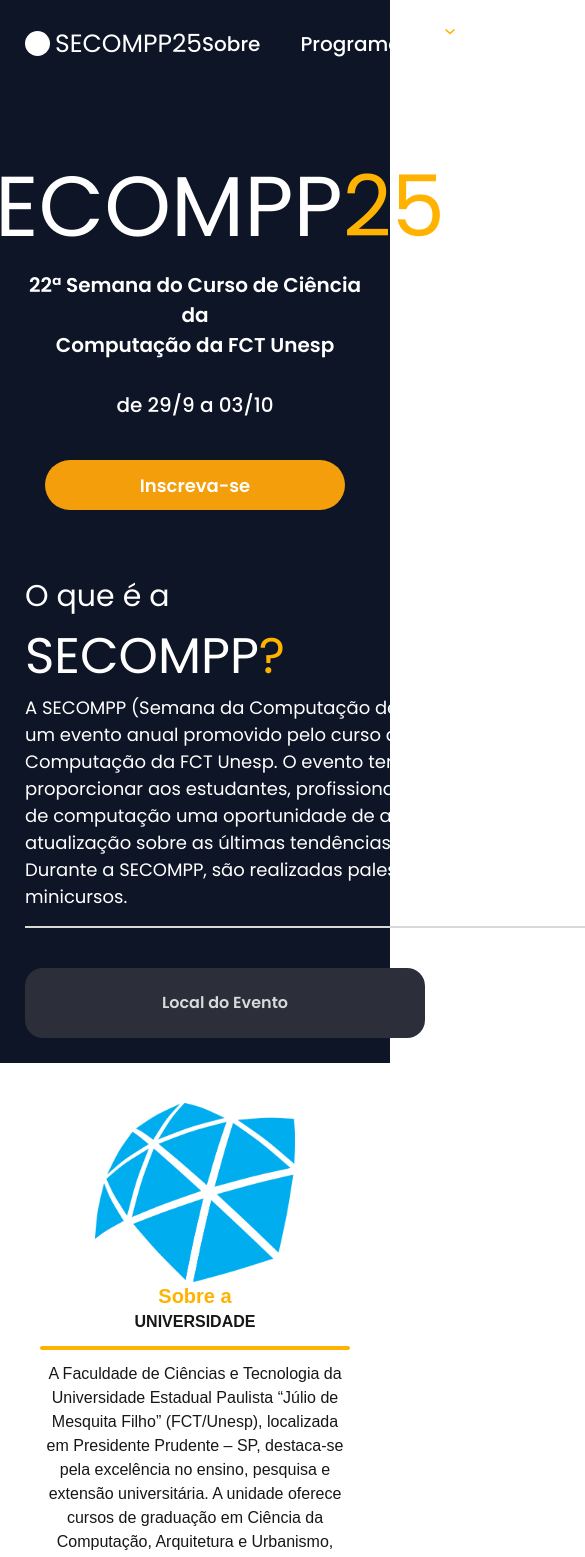
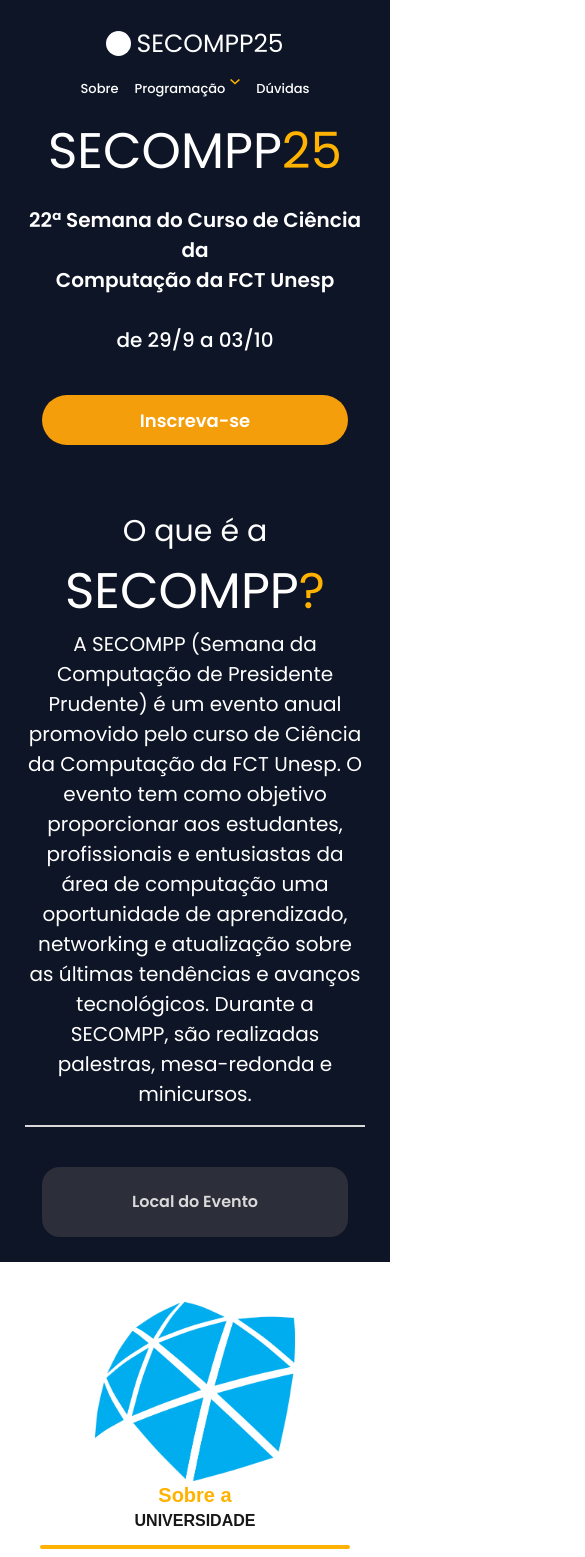
Before and after one commit to gabriellychm/site-secompp, a Next.js app: page / in a window 390 px wide. Shown: the top 1557 px of the page, 585 px wide, since content can reach past the window. Built offline with nearby package versions, Linux system fonts and the light colour scheme.

Commit message:
responsivo feito

```diff
--- a/src/app/components/presentation/EventSlider.tsx
+++ b/src/app/components/presentation/EventSlider.tsx
@@ -31,9 +31,9 @@
 
   return (
     <div className={sectionClasses}>
-      <div className="text-center grid grid-cols-3 justify-items-end w-full mb-5">
+      <div className="text-center grid md:grid-cols-3 md:justify-items-end justify-items-center w-full mb-5">
         <div className={"flex flex-col justify-center items-center"}>
-            <h2 className={`text-4xl w-fit font-bold uppercase border-b-4 border-[#FFB300]  ${textClasses}`}>
+            <h2 className={`text-4xl w-fit font-bold uppercase border-b-4 border-[#FFB300] ${textClasses}`}>
                 Programação
             </h2>
             <div className={"flex justify-start w-full"}>
--- a/src/app/components/presentation/Presentation.module.css
+++ b/src/app/components/presentation/Presentation.module.css
@@ -34,7 +34,7 @@
 
 .navMenu {
     display: flex;
-    gap: 40px;
+    gap: 3rem;
     font-weight: 500;
     font-size: 20px;
 }
@@ -155,10 +155,11 @@
 
 .bottomSection {
   display: flex;
+    justify-content: center;
 }
 
 .line {
-    width: 700px;       /* largura desejada */
+    width: 100%;       /* largura desejada */
     height: 2px;        /* altura da linha */
     background-color: #D9D9D9;  /* cor da linha */
     margin-top: 16px;   /* espaço entre o texto e a linha */
@@ -173,7 +174,7 @@
   font-size: 16px;
   font-weight: bold;
   margin-top: 40px;
-  width: 400px;
+  width: 90%;
   height: 70px;
   cursor: pointer;
   transition: background-color 0.3s ease;
@@ -182,3 +183,37 @@
 .btnLocalDoEvento:hover {
   background-color: #FFB300;
 }
+
+@media (max-width: 800px) {
+    .bottomRight {
+        display: none;
+    }
+
+    .bottomText, .bottomTitulo, .bottomLeft {
+        width: 100%;
+        text-align: center;
+        justify-content: center;
+    }
+}
+
+@media (max-width: 600px) {
+    .header{
+        flex-direction: column;
+        justify-content: center;
+        gap: 1rem;
+    }
+    .mainName{
+        font-size: 50px;
+        margin: 1rem;
+    }
+    .btnInscreva{
+        width: 90%;
+    }
+}
+
+@media (max-width: 450px) {
+    .navMenu{
+        gap: 1rem;
+        font-size: small;
+    }
+}
--- a/src/app/components/presentation/presentation.tsx
+++ b/src/app/components/presentation/presentation.tsx
@@ -92,7 +92,7 @@
                                 <p style={{ color: "#FFB300", fontSize: "50px" }}>?</p>
                             </div>
                         </div>
-                        <p style={{ fontSize: "18px" }}>
+                        <p>
                             A SECOMPP (Semana da Computação de Presidente Prudente) é um evento anual promovido pelo curso de Ciência da Computação da FCT Unesp.
                             O evento tem como objetivo proporcionar aos estudantes, profissionais e entusiastas da área de computação uma oportunidade de aprendizado, networking e atualização sobre as últimas tendências e avanços tecnológicos.
                             Durante a SECOMPP, são realizadas palestras, mesa-redonda e minicursos.
@@ -111,6 +111,7 @@
                         alt="esferas com números binários"
                         width={1800}
                         height={1800}
+                        className={styles.spheres}
                     />
                 </div>
             </div>
```
